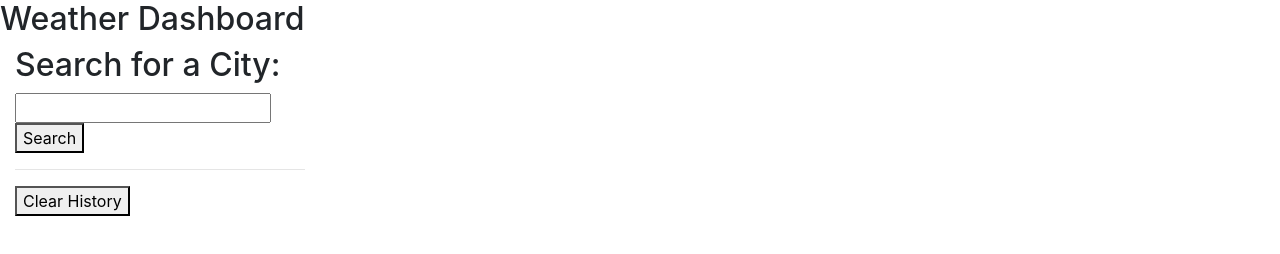
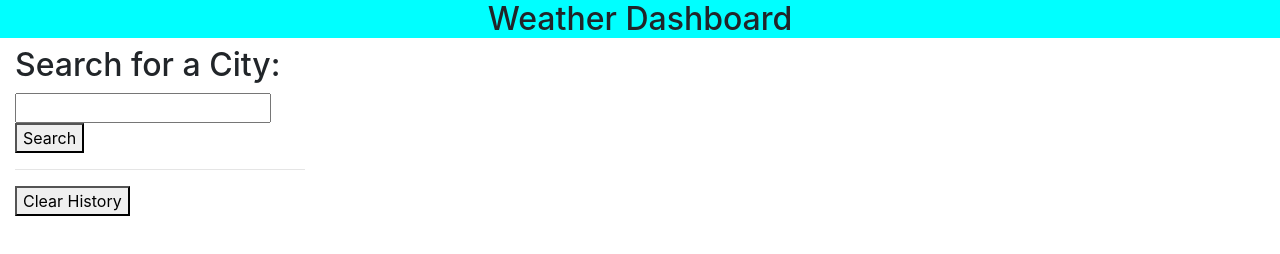
Before and after one commit to sirysiu/weather-search, a plain HTML site: page index.html in a window 1280 px wide. Drawn offline with nearby package versions, Linux system fonts and the light colour scheme.

Commit message:
trying to see style changes

```diff
--- a/style.css
+++ b/style.css
@@ -2,3 +2,8 @@ body {
     margin: auto;
     background-color: purple;
 }
+
+.header {
+    text-align: center;
+    background-color: aqua;
+}
```
